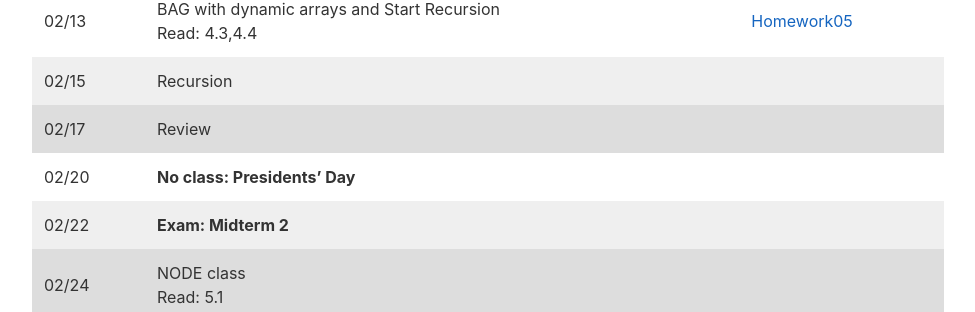
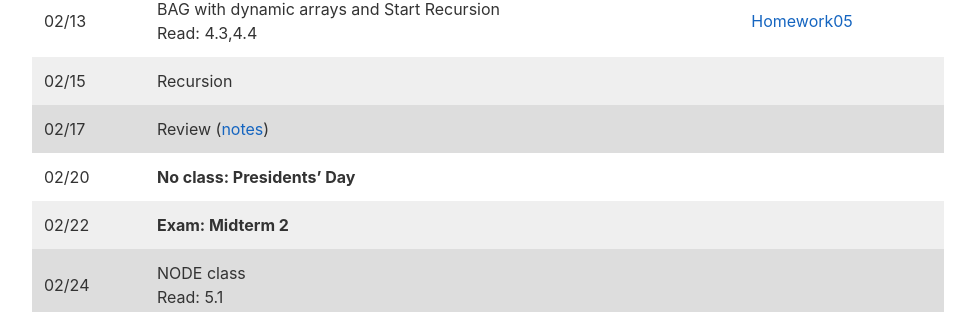
Before and after one commit to jacksonjw12/mbannister.github.io, a Jekyll site: the page built from _teaching/60-w17/index.md, in a window 1280 px wide and 900 px high, scrolled down 3178 px. Shown: the part 141-453 px from the top of the window, without its empty margins (152-1127 px from the left). Built offline with Jekyll 4.4.1, drawn with Linux system fonts in a browser that asks for light colours.

```diff
--- a/_teaching/60-w17/index.md
+++ b/_teaching/60-w17/index.md
@@ -105,7 +105,7 @@
 02/10 | BAG with dynamic arrays <br /> Read: 4.3,4.4
 02/13 | BAG with dynamic arrays and Start Recursion <br /> Read: 4.3,4.4 | [Homework05](Homework/Homework05.html)<!-- Week 6; arrays -->
 02/15 | Recursion
-02/17 | Review
+02/17 | Review ([notes](Slide/mt2.pdf))
 02/20 | __No class: Presidents' Day__ <!-- Week 7; strings -->
 02/22 | __Exam: Midterm 2__
 02/24 | NODE class <br /> Read: 5.1<!-- drop without grade -->
```
Also changed, not shown: 1 other file.
